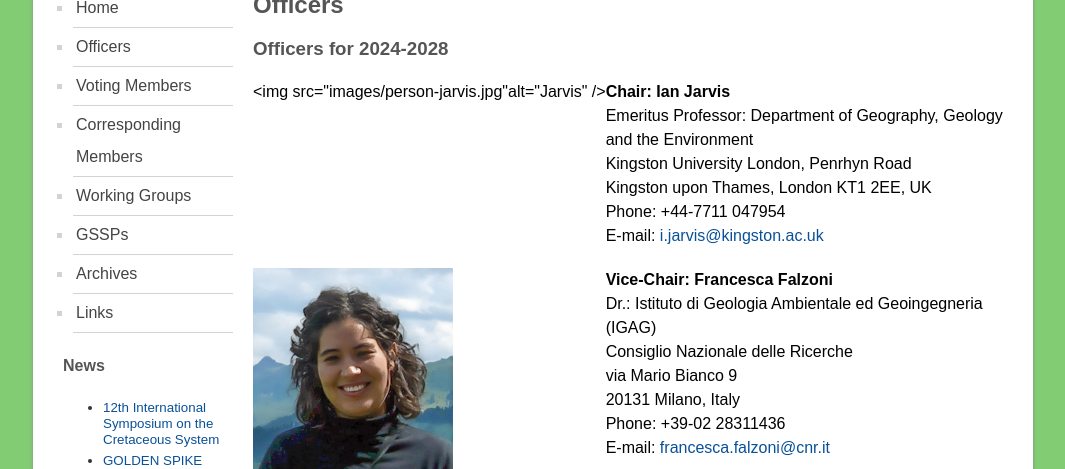
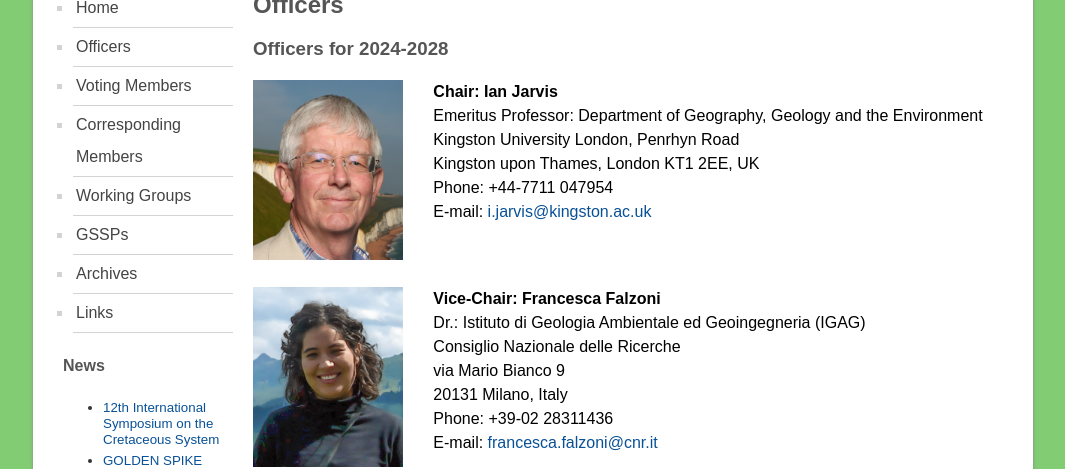
Before and after one commit to i-c-stratigraphy/subcommission-cretaceous, a Jekyll site: the page built from pages/officers.md, in a window 1280 px wide and 900 px high, cut to the strip 431-900 px from the top of the window. Shown: the whole strip, without its empty margins (107-1172 px from the left). Built offline with Jekyll 4.4.1, drawn with Linux system fonts in a browser that asks for light colours.

Commit message:
fix office image widths

```diff
--- a/pages/officers.md
+++ b/pages/officers.md
@@ -9,7 +9,7 @@ permalink: /officers
 
 <div style="display:grid; grid-row-gap:20px;">
     <div style="grid-row:1; grid-column:1;">
-        <img src="images/person-jarvis.jpg"alt="Jarvis" />
+        <img src="images/person-jarvis.jpg" width="150px" alt="Jarvis" />
     </div>
     <div style="grid-row:1; grid-column:2;">
       <strong>Chair: Ian Jarvis</strong><br />
@@ -21,7 +21,7 @@ permalink: /officers
     </div>
 
     <div style="grid-row:2; grid-column:1;">
-        <img src="images/person-falzoni.jpg" alt="Francesca" />
+        <img src="images/person-falzoni.jpg" width="150px" alt="Francesca" />
     </div>
     <div style="grid-row:2; grid-column:2;">
         <strong>Vice-Chair: Francesca Falzoni</strong><br />
@@ -34,7 +34,7 @@ permalink: /officers
     </div>
 
     <div style="grid-row:3; grid-column:1;">
-        <img src="images/person-dubicka.jpg" alt="Dubicka" />
+        <img src="images/person-dubicka.jpg" width="150px" alt="Dubicka" />
     </div>
     <div style="grid-row:3; grid-column:2;">
         <strong>Secretary: Zofia Dubicka</strong><br />
@@ -47,7 +47,7 @@ permalink: /officers
     </div>
 
     <div style="grid-row:4; grid-column:1;">
-        <img src="images/person-petrizzo.jpg" alt="Petrizzo" />
+        <img src="images/person-petrizzo.jpg" width="150px" alt="Petrizzo" />
     </div>
     <div style="grid-row:4; grid-column:2;">
         <strong>Webmaster: Maria Rose Petrizzo</strong><br />
```
